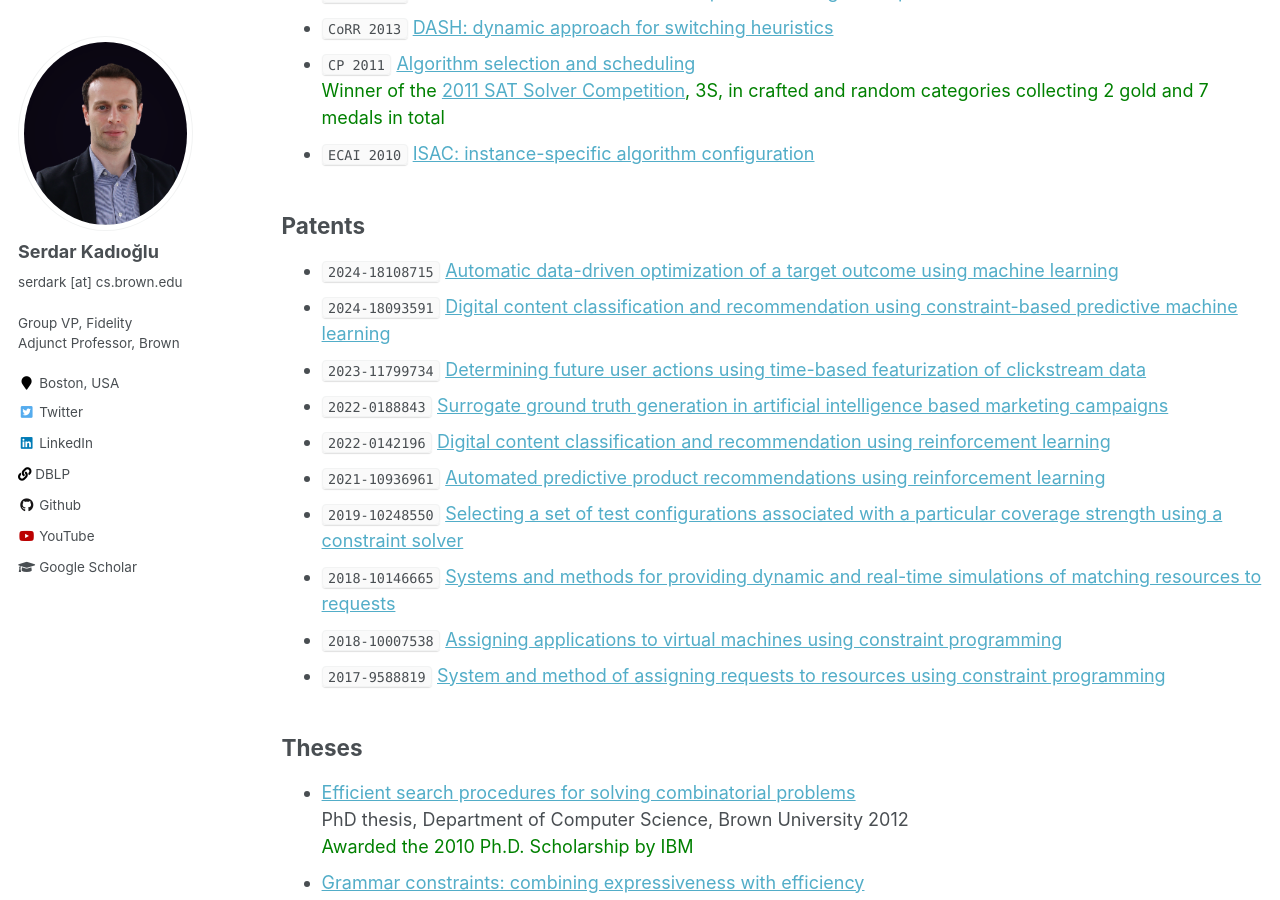
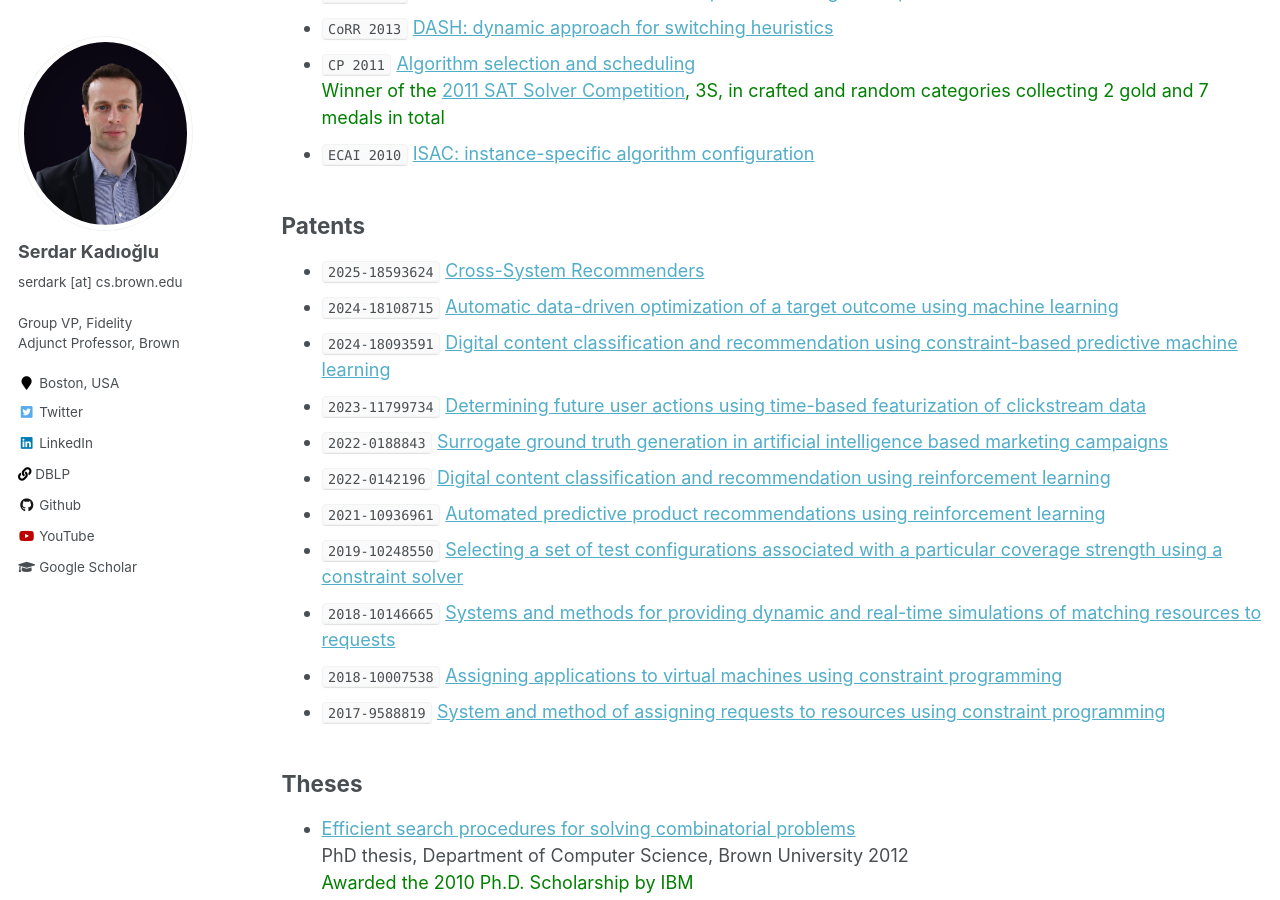
Before and after one commit to skadio/skadio.github.io, a Jekyll site: the page built from _pages/publications.md, in a window 1280 px wide and 900 px high, scrolled down 4100 px. Built offline with Jekyll 4.4.1, drawn with Linux system fonts in a browser that asks for light colours.

Commit message:
Update publications.md

```diff
--- a/_pages/publications.md
+++ b/_pages/publications.md
@@ -135,6 +135,7 @@ Real-Time Leaderboards in Academic and Industrial Settings](https://arxiv.org/pd
 * `ECAI 2010` [ISAC: instance-specific algorithm configuration](https://dl.acm.org/doi/10.5555/1860967.1861114)
 
 ## Patents
+* `2025-18593624` [Cross-System Recommenders](https://patents.google.com/patent/US20250278771A1/en)
 * `2024-18108715` [Automatic data-driven optimization of a target outcome using machine learning](https://scholar.google.com/citations?view_op=view_citation&hl=en&user=tOgYtHkAAAAJ&pagesize=80&sortby=pubdate&citation_for_view=tOgYtHkAAAAJ:PVgj2kMGcgYC)
 * `2024-18093591` [Digital content classification and recommendation using constraint-based predictive machine learning](https://scholar.google.com/citations?view_op=view_citation&hl=en&user=tOgYtHkAAAAJ&pagesize=80&sortby=pubdate&citation_for_view=tOgYtHkAAAAJ:NyGDZy8z5eUC)
 * `2023-11799734` [Determining future user actions using time-based featurization of clickstream data](https://www.freepatentsonline.com/11799734.html)
```
